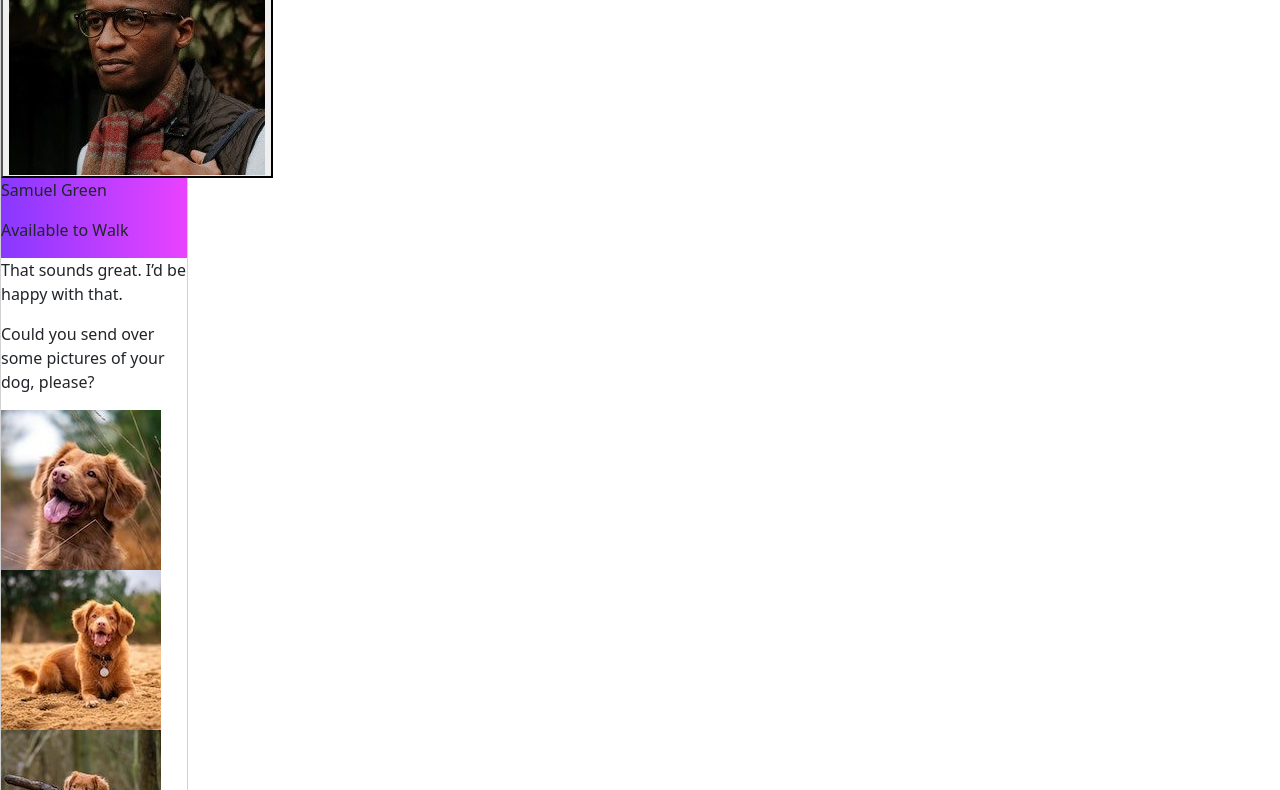
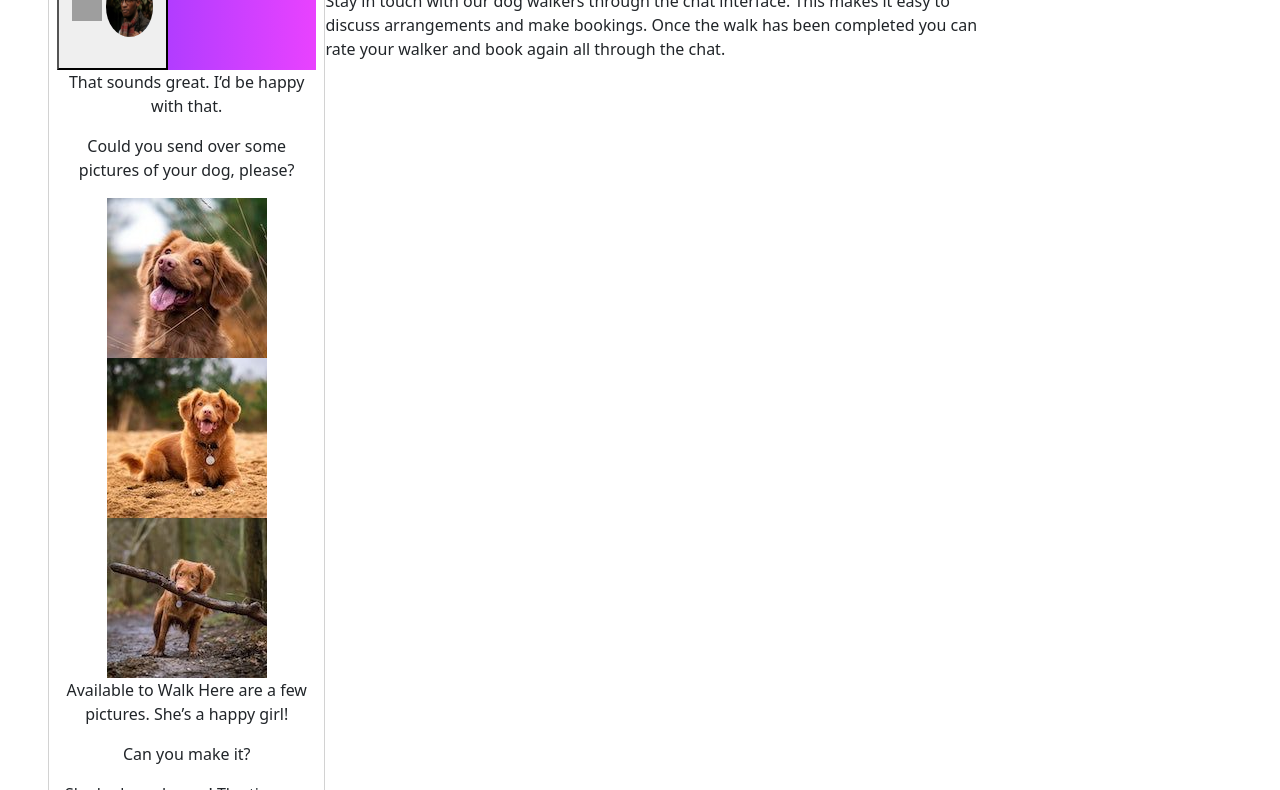
Before and after one commit to jfoskin/SBAWebDesign, a plain HTML site: page index.html in a window 1280 px wide. Shown: the part 139-929 px from the top of the page. Drawn offline with nearby package versions, Linux system fonts and the light colour scheme; grey boxes are pictures that could not be loaded.

Commit message:
altered paragraph under h1 heading to change wdth

```diff
--- a/index.html
+++ b/index.html
@@ -31,9 +31,9 @@
 
 	<body>
 		<div class="purple z-0">purple</div>
-		<main class="d-flex z-1" align>
-			<div class="card" style="width: 18rem">
-				<div class="purple">
+		<main class="d-flex z-1 text-center m-5" align>
+			<div class="card d-flex flex-column m-10 p-2" style="width: 500px">
+				<div class="purple d-flex flex-row">
 					<button>
 						<img
 							width="30"
@@ -41,7 +41,11 @@
 							src="https://img.icons8.com/ios-glyphs/30/back.png"
 							alt="back"
 						/>
-						<img src="./images/avatar.jpg" alt="Samuel Green" />
+						<img
+							class="rounded-circle w-50 h-50"
+							src="./images/avatar.jpg"
+							alt="Samuel Green"
+						/>
 					</button>
 					<div>
 						<p>Samuel Green</p>
@@ -101,10 +105,10 @@
 					</div>
 				</div>
 			</div>
-			<div>
+			<div class="d-flex flex-column text-start">
 				<h1>Simple booking</h1>
 
-				<p>
+				<p class="fs-6 w-75">
 					Stay in touch with our dog walkers through the chat interface. This
 					makes it easy to discuss arrangements and make bookings. Once the walk
 					has been completed you can rate your walker and book again all through
```
